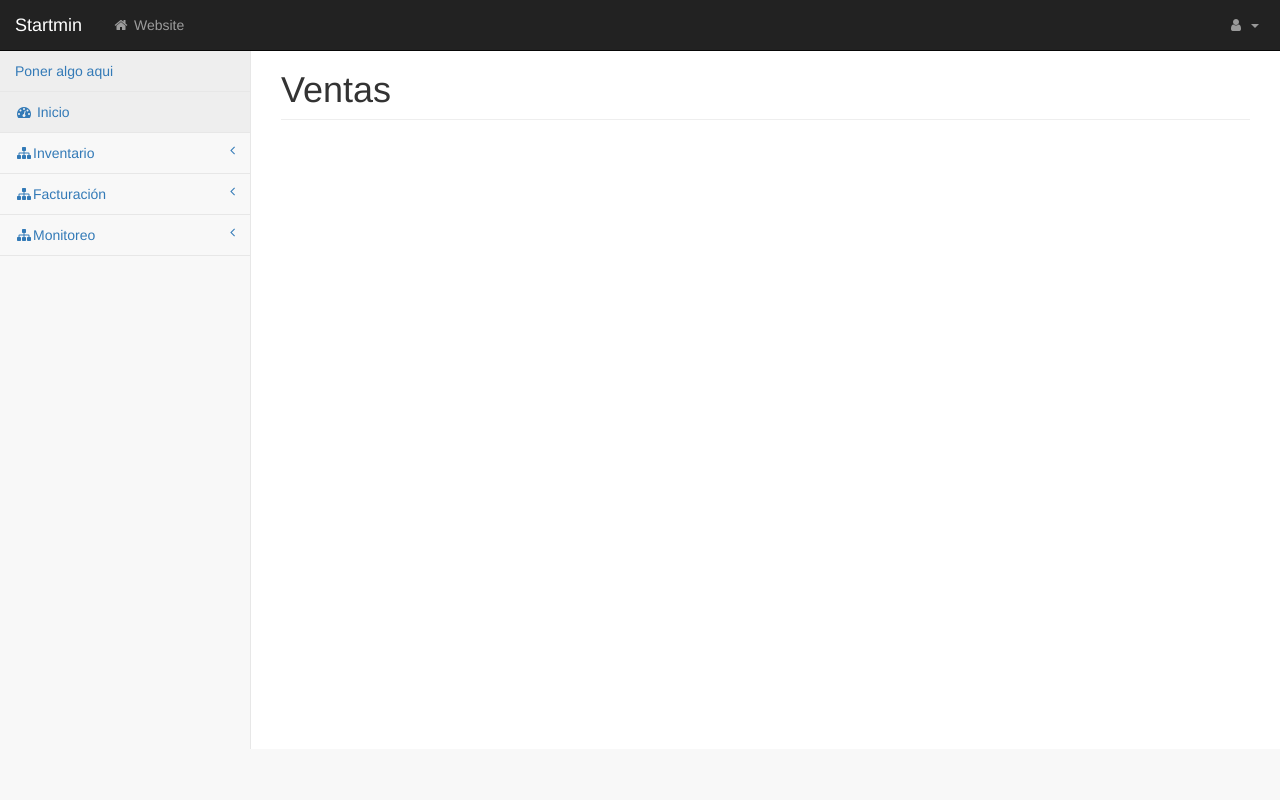
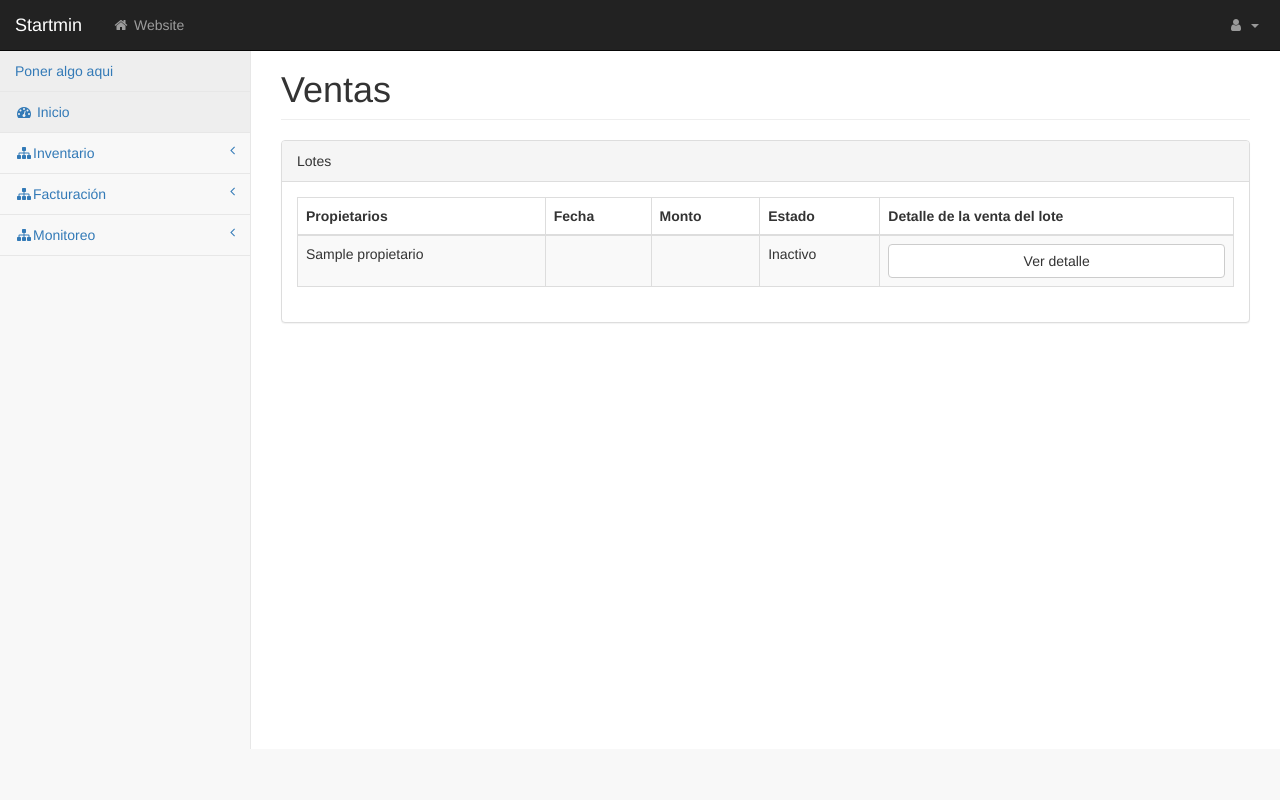
Before and after one commit to williamVM4/ProyectoDSI, a Django app: template SistemaDeRegistroDePagos/templates/inventario/asignacionLote.html in a window 1280 px wide. Run offline with Django 4.2, Linux system fonts and the light colour scheme; the template is opened without the code that fills it: most values are stand-ins (such as "Sample title", 1, 10 or a date in 2020); some libraries are stand-ins or nearby versions.

Commit message:
creacion listado de detalles venta

```diff
--- a/SistemaDeRegistroDePagos/templates/inventario/asignacionLote.html
+++ b/SistemaDeRegistroDePagos/templates/inventario/asignacionLote.html
@@ -16,8 +16,58 @@
                     <h1 class="page-header">Ventas</h1>
                 </div>
             </div>
-
-            <!-- ... Aqui poner su contenido... -->
+            <div class="row">
+              <div class="col-lg-12">
+                  <div class="panel panel-default">
+                      <div class="panel-heading">
+                          Lotes
+                      </div>
+                      <!-- /.panel-heading -->
+                      <div class="panel-body">
+                          <div class="table-responsive">
+                              <table class="table table-striped table-bordered table-hover" id="dataTables-example">
+                                  <thead>
+                                      <tr>
+                                          <th>Propietarios</th>
+                                          <th>Fecha</th>
+                                          <th>Monto</th>
+                                          <th>Estado</th>
+                                          <th>Detalle de la venta del lote</th>
+                                      </tr>
+                                  </thead>
+                                  <tbody>
+                                      {% for detalleVenta in detalles %}
+                                      <tr>
+                                          <td>
+                                            {% for asignacion in asignaciones %}
+                                          {%if asignacion.detalleVenta.id == detalleVenta.id%}
+                                          {{asignacion.propietario.nombrePropietario}}
+                                          {%else%}
+                                          <td></td>
+                                          {%endif%}
+                                          {% endfor %}
+                                          </td>
+                                          <td></td>
+                                          <td></td>
+                                          {%if detalleVenta.estado == True%}
+                                          <td>Activo</td>
+                                          {%else%}
+                                          <td>Inactivo</td>
+                                          {%endif%}
+                                          <td><a class="btn btn-default btn-block" href="{% url 'detalleLote' idp=idp pk=detalleVenta.id %}"> Ver detalle </a></td>
+                                      </tr>
+                                      {%endfor%}
+                                  </tbody>
+                              </table>
+                          </div>
+                          <!-- /.table-responsive -->
+                      </div>
+                      <!-- /.panel-body -->
+                  </div>
+                  <!-- /.panel -->
+              </div>
+              <!-- /.col-lg-12 -->
+          </div>
         </div>
     </div>
 </div>
```
Also changed, not shown: SistemaDeRegistroDePagos/apps/inventario/views.py (+6 -1 lines), SistemaDeRegistroDePagos/templates/inventario/gestionarLotes.html (+9 -17 lines).
